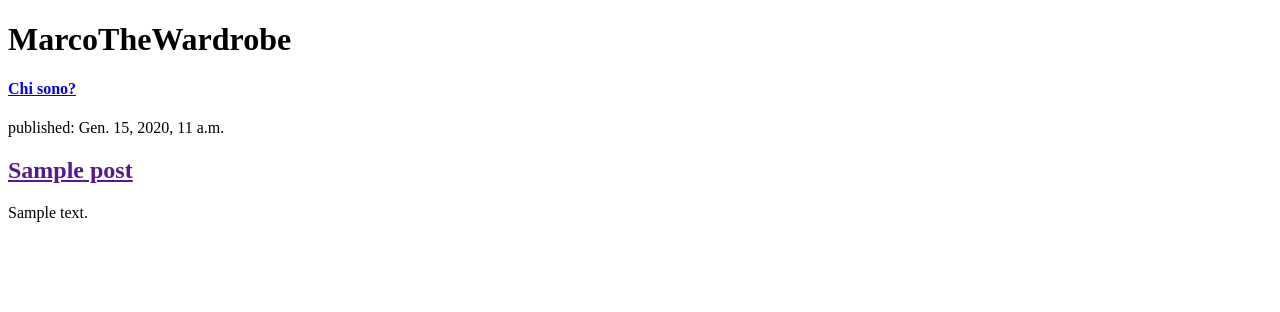
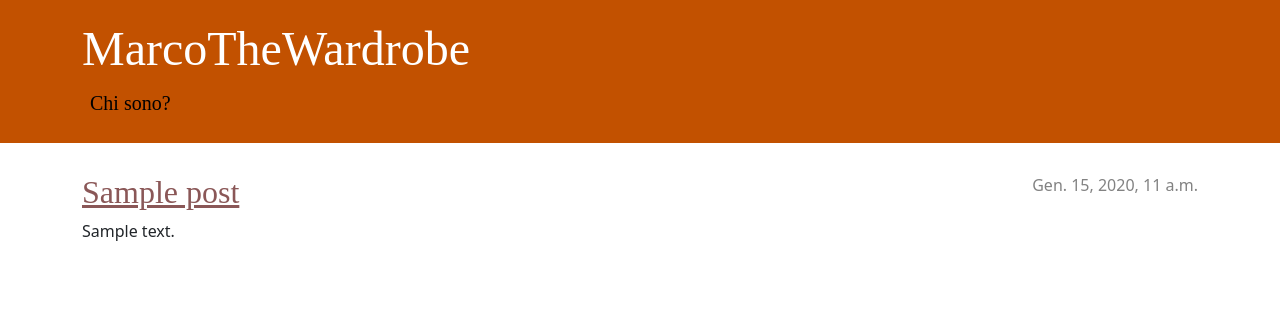
Before and after one commit to MarcoTheWardrobe/MyFirstDjango-Blog, a Django app: page / in a window 1280 px wide. Shown: the top 312 px of the page. Run offline with Django 3.2, Linux system fonts and the light colour scheme; tables that the repository leaves empty hold one stand-in row (values such as "Sample post").

Commit message:
Aggiunto View e Template

```diff
--- /dev/null
+++ b/blog/static/css/blog.css
@@ -0,0 +1,77 @@
+.page-header {
+    background-color: #C25100;
+    margin-top: 0;
+    margin-bottom: 30px;
+    padding: 20px 20px 20px 20px;
+}
+
+.page-header h1,
+.page-header h1 a,
+.page-header h1 a:visited,
+.page-header h1 a:active {
+    color: #ffffff;
+    font-size: 36pt;
+    text-decoration: none;
+}
+
+h5 { margin-top: 10pt;
+    margin-left: 70px;
+
+}
+
+h1,
+h2,
+h3,
+h4,
+h5 {
+    font-family: 'Libre Barcode 128 Text';
+    color: #000000;
+}
+
+.date {
+    color: #828282;
+}
+
+.save {
+    float: right;
+}
+
+.post-form textarea,
+.post-form input {
+    width: 100%;
+}
+
+.top-menu,
+.top-menu:hover,
+.top-menu:visited {
+    color: #ffffff;
+    float: right;
+    font-size: 26pt;
+    margin-right: 20px;
+}
+
+.post {
+    margin-bottom: 70px;
+}
+
+.post h2 a,
+.post h2 a:visited {
+    color: #8a5757;
+}
+
+.post > .date,
+.post > .actions {
+    float: right;
+}
+
+.btn-secondary,
+.btn-secondary:visited {
+    color: #C25100;
+    background: none;
+    border-color: #C25100;
+}
+
+.btn-secondary:hover {
+    color: #FFFFFF;
+    background-color: #C25100;
+}
--- /dev/null
+++ b/blog/templates/blog/base.html
@@ -0,0 +1,31 @@
+{% load static %}
+
+<!DOCTYPE html>
+<html>
+<head>
+    <title>MarcoTheWardrobe's Blog</title>
+    <link rel="stylesheet" href="https://fonts.googleapis.com/css?family=Lobster&subset=latin,latin-ext">
+    <link rel="stylesheet" href="https://cdn.jsdelivr.net/npm/bootstrap@5.1.3/dist/css/bootstrap.min.css" integrity="sha384-1BmE4kWBq78iYhFldvKuhfTAU6auU8tT94WrHftjDbrCEXSU1oBoqyl2QvZ6jIW3" crossorigin="anonymous">
+    <link rel="stylesheet" href="{% static 'css/blog.css' %}">
+</head>
+<body>
+    <header class="page-header">
+        <div class="container">
+            <h1>MarcoTheWardrobe</h1>
+        </div>
+        <div>
+            <h5><a href=""></a>Chi sono?</a></h5>
+        </div>
+    </header>
+
+    <main class="container">
+        <div class="row">
+            <div class="col">
+            {% block content %}
+            {% endblock %}
+            </div>
+        </div>
+    </main>
+
+</body>
+</html>
--- a/blog/templates/blog/post_list.html
+++ b/blog/templates/blog/post_list.html
@@ -1,18 +1,13 @@
-<!DOCTYPE html>
-<html>
-    <title>MarcoTheWardrobe's Blog</title>
-<body>
-    <header>
-        <h1>MarcoTheWardrobe</h1>
-        <h4><a href="/">Chi sono?</a></h1>
-    </header>
+{% extends 'blog/base.html' %}
 
-{% for post in posts %}
-        <article>
-            <time>published: {{ post.published_date }}</time>
-            <h2><a href="">{{ post.title }}</a></h2>
+{% block content %}
+    {% for post in posts %}
+        <article class="post">
+            <time class="date">
+                {{ post.published_date }}
+            </time>
+            <h2><a href="{% url 'post_detail' pk=post.pk %}">{{ post.title }}</a></h2>
             <p>{{ post.text|linebreaksbr }}</p>
         </article>
     {% endfor %}
-</body>
-</html>
+{% endblock %}
--- a/blog/urls.py
+++ b/blog/urls.py
@@ -3,4 +3,5 @@ from . import views
 
 urlpatterns = [
     path('', views.post_list, name='post_list'),
+    path('post/<int:pk>/', views.post_detail, name='post_detail'),
 ]
--- a/blog/views.py
+++ b/blog/views.py
@@ -1,7 +1,12 @@
 from django.shortcuts import render
 from django.utils import timezone
 from .models import Post
+from django.shortcuts import render, get_object_or_404
 
 def post_list(request):
     posts = Post.objects.filter(published_date__lte=timezone.now()).order_by('published_date')
     return render(request, 'blog/post_list.html', {'posts': posts})
+
+def post_detail(request, pk):
+    post = get_object_or_404(Post, pk=pk)
+    return render(request, 'blog/post_detail.html', {'post': post})
```
Also changed, not shown: blog/templates/blog/post_detail.html (added, +13 -0 lines).
